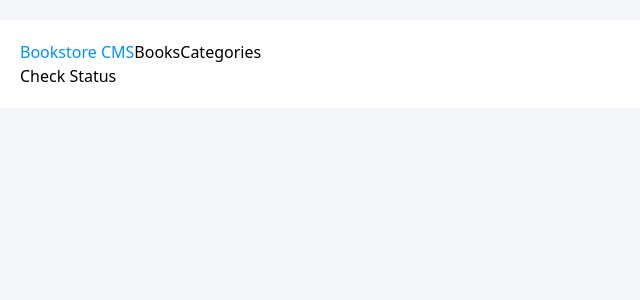
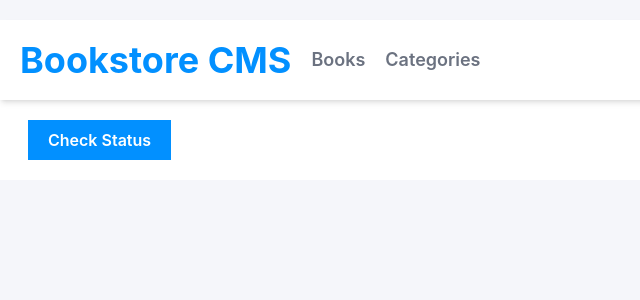
Before and after one commit to Ellon-M/bookstore, a React (Create React App) app: page /categories in a window 1280 px wide. Shown: the top 300 px of the page, without its empty margins (0-640 px from the left). Built offline with nearby package versions, Linux system fonts and the light colour scheme.

Commit message:
add styles to components using tailwind css

```diff
--- a/src/App.js
+++ b/src/App.js
@@ -7,18 +7,20 @@ import Booklist from './components/Booklist';
 import Categories from './components/Categories';
 
 const App = () => (
-  <div className="max-w-7xl mx-auto my-5 p-5 bg-white">
+  <div className="max-w-7xl mx-auto my-5 bg-white font-inter">
     <BrowserRouter>
-      <nav className="flex">
-        <h1 className="text-[#0290ff]">Bookstore CMS</h1>
-        <Link to="/">Books</Link>
-        <Link to="/categories">Categories</Link>
+      <nav className="flex items-center gap-5 shadow-md p-5">
+        <h1 className="text-[#0290ff] font-bold text-4xl">Bookstore CMS</h1>
+        <Link to="/" className="text-gray-500 text-lg font-semibold">Books</Link>
+        <Link to="/categories" className="text-gray-500 text-lg font-semibold">Categories</Link>
       </nav>
 
-      <Routes>
-        <Route index element={<Booklist />} />
-        <Route path="/categories" element={<Categories />} />
-      </Routes>
+      <div className="p-5">
+        <Routes>
+          <Route index element={<Booklist />} />
+          <Route path="/categories" element={<Categories />} />
+        </Routes>
+      </div>
     </BrowserRouter>
   </div>
 );
--- a/src/components/AddBook.js
+++ b/src/components/AddBook.js
@@ -30,19 +30,20 @@ const AddBook = () => {
 
   return (
     <div className="mb-2">
-      <div>
-        <h3>Add a new book: </h3>
-      </div>
+      <h3 className="text-gray-500 font-bold text-2xl">Add New Book</h3>
 
       <form onSubmit={handleSubmit}>
-        <input className="border border-black mr-2" type="text" name="title" value={title} onChange={(e) => setTitle(e.target.value)} />
-        <input className="border border-black" type="text" name="author" value={author} onChange={(e) => setAuthor(e.target.value)} />
-        <select name="category" onChange={(e) => setCategory(e.target.value)}>
+        <input className="border-b border-[#a0a0a0] outline-none mr-2 p-2" placeholder="Title" type="text" name="title" value={title} onChange={(e) => setTitle(e.target.value)} />
+
+        <input className="border-b border-[#a0a0a0] outline-none mr-2 p-2" placeholder="Author" type="text" name="author" value={author} onChange={(e) => setAuthor(e.target.value)} />
+
+        <select className="py-3 px-5 outline-none cursor-pointer bg-white border rounded-md border-[#a0a0a0]" name="category" onChange={(e) => setCategory(e.target.value)}>
           {categories && categories.map((category) => (
             <option value={category} key={category}>{category}</option>
           ))}
         </select>
-        <button type="submit" className="bg-gray-100 ml-5 p-2">Add Book</button>
+
+        <button type="submit" className="bg-[#0290ff] ml-2 py-2 px-5 text-white font-semibold">Add Book</button>
       </form>
     </div>
   );
--- a/src/components/Book.js
+++ b/src/components/Book.js
@@ -12,11 +12,16 @@ const Book = ({
   };
 
   return (
-    <div className="my-5">
+    <div className="my-5 border-b">
       <p className="font-bold text-gray-500">{category}</p>
       <h4 className="font-bold text-3xl">{title}</h4>
       <p className="text-blue-600">{author}</p>
-      <button type="button" className="bg-gray-100 p-2" onClick={handleClick}>Remove</button>
+
+      <div className="space-x-5 my-5">
+        <button type="button" className="border-r-2 pr-3 text-blue-500">Comments</button>
+        <button type="button" className="border-r-2 pr-3 text-blue-500" onClick={handleClick}>Remove</button>
+        <button type="button" className="text-blue-500">Edit</button>
+      </div>
     </div>
   );
 };
--- a/src/components/Categories.js
+++ b/src/components/Categories.js
@@ -11,7 +11,7 @@ const Categories = () => {
 
   return (
     <>
-      {!category && <button type="button" onClick={handleClick}>Check Status</button>}
+      {!category && <button type="button" className="bg-[#0290ff] ml-2 py-2 px-5 text-white font-semibold" onClick={handleClick}>Check Status</button>}
       <h1 className="category-status">{category}</h1>
     </>
   );
--- a/src/index.css
+++ b/src/index.css
@@ -1,8 +1,11 @@
 body {
   margin: 0;
   background-color: #f5f6fa;
+  font-family: 'Inter', sans-serif;
 }
 
 @tailwind base;
 @tailwind components;
 @tailwind utilities;
+
+@import url('https://fonts.googleapis.com/css2?family=Inter:wght@100;200;300;400;500;600;700&display=swap');
--- a/tailwind.config.js
+++ b/tailwind.config.js
@@ -4,7 +4,11 @@ module.exports = {
     './src/**/*.{js,jsx,ts,tsx}',
   ],
   theme: {
-    extend: {},
+    extend: {
+      fontFamily: {
+        'inter': ['inter'],
+      },
+    },
   },
   plugins: [],
 };
```
